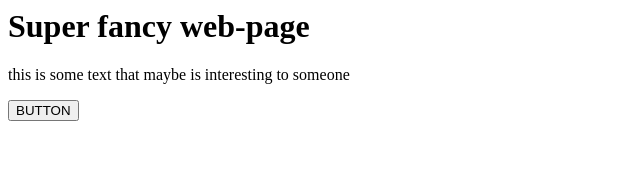
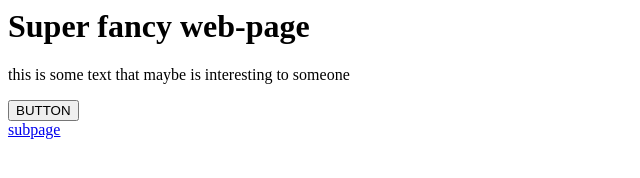
Before and after one commit to telia-martin/tv-tagging-test, a plain HTML site: page index.html in a window 1280 px wide. Shown: the full height of the page, 0-640 px from the left. Drawn offline with Linux system fonts and the light colour scheme.

Commit message:
Update index.html

```diff
--- a/index.html
+++ b/index.html
@@ -16,6 +16,6 @@
 <h1>Super fancy web-page</h1>
 <p>this is some text that maybe is interesting to someone </p>
 <button>BUTTON</button><br>
-  <a href="page2.html>subpage</a>
+  <a href="page2.html">subpage</a>
 </body>
 </html>
```
